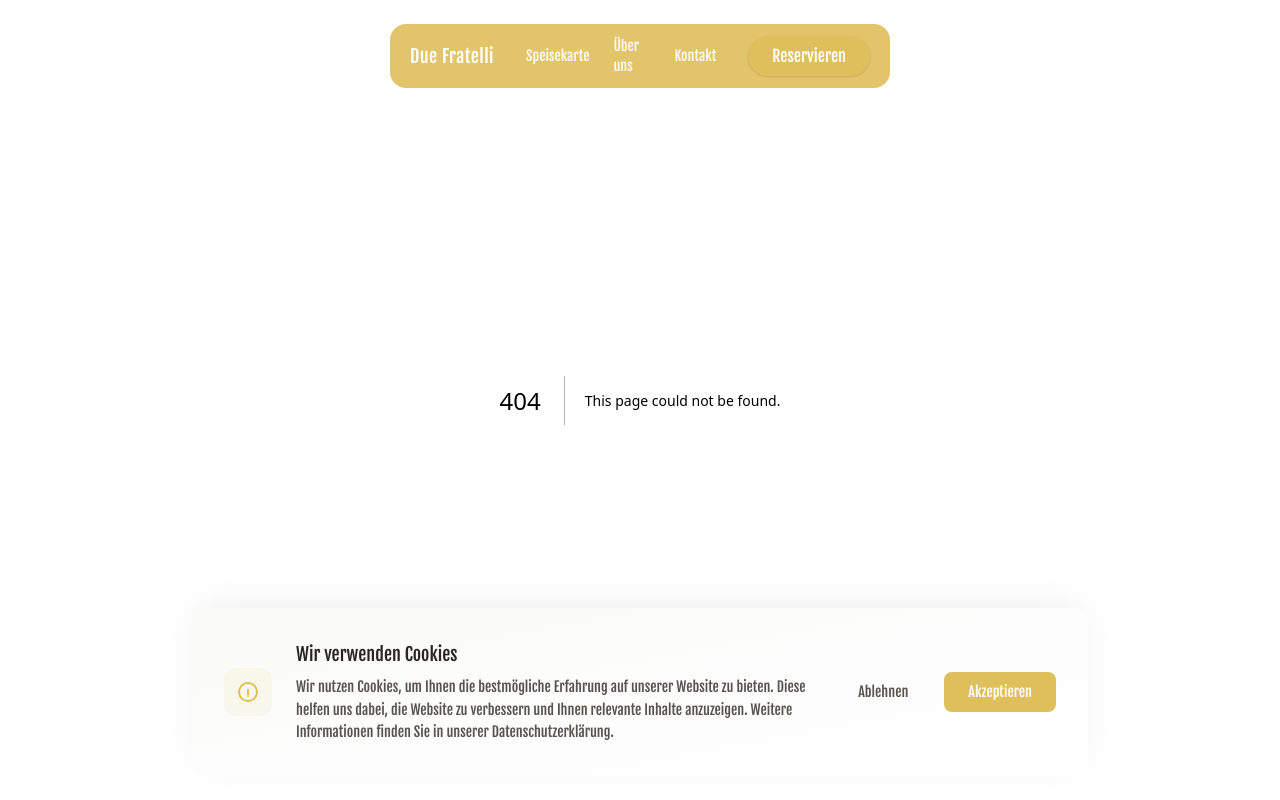
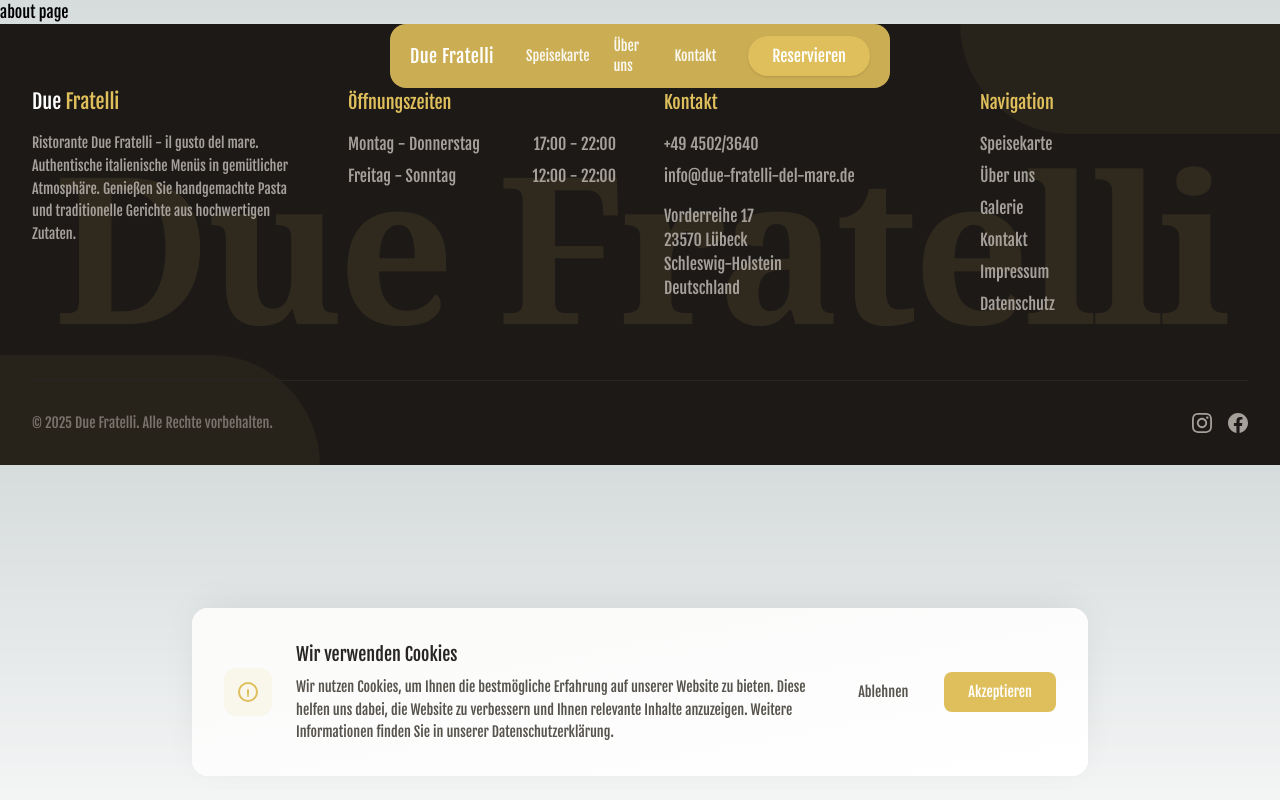
Before and after one commit to psuskin/due-fratelli, a Next.js app: page /about in a window 1280 px wide. Before the commit this address had no page. Shown: the top 800 px of the page. Built offline with nearby package versions, Linux system fonts and the light colour scheme.

Commit message:
Cut out leftmost person from 3 man image, Remove the '24 Jahre alt' circle, create sub pages

```diff
--- /dev/null
+++ b/src/app/about/page.tsx
@@ -0,0 +1,5 @@
+const AboutMainPage = () => {
+  return <main className="">about page</main>;
+};
+
+export default AboutMainPage;
--- /dev/null
+++ b/src/app/contact/page.tsx
@@ -0,0 +1,5 @@
+const Contact = () => {
+  return <main className="bg-white">contact</main>;
+};
+
+export default Contact;
--- /dev/null
+++ b/src/app/menu/page.tsx
@@ -0,0 +1,5 @@
+const MenuMainPage = () => {
+  return <main className="">menu</main>;
+};
+
+export default MenuMainPage;
--- a/src/components/OurChef.tsx
+++ b/src/components/OurChef.tsx
@@ -1,10 +1,10 @@
-"use client";
+'use client';
 
-import React, { useState } from "react";
-import { motion } from "framer-motion";
-import Image from "next/image";
-import Button from "./Button";
-import ReservationModal from "./ReservationModal";
+import { motion } from 'framer-motion';
+import Image from 'next/image';
+import { useState } from 'react';
+import Button from './Button';
+import ReservationModal from './ReservationModal';
 
 const OurChef = () => {
   const [isModalOpen, setIsModalOpen] = useState(false);
@@ -67,8 +67,8 @@
                   seines Berufs
                 </h2>
                 <p className="text-xl text-white/80 max-w-md mb-8">
-                  Mit Leidenschaft und Präzision in jedes Gericht, unser Chef
-                  schafft kulinarische Meisterwerke, die eine Geschichte erzählen.
+                  Mit Leidenschaft und Präzision in jedes Gericht, unser Chef schafft kulinarische
+                  Meisterwerke, die eine Geschichte erzählen.
                 </p>
 
                 {/* Reservation Button */}
@@ -88,7 +88,7 @@
         </div>
 
         {/* Age Badge */}
-        <motion.div
+        {/* <motion.div
           initial={{ opacity: 0, scale: 0.8, rotate: -10 }}
           whileInView={{ opacity: 1, scale: 1, rotate: 0 }}
           viewport={{ once: true }}
@@ -99,7 +99,7 @@
           <span className="text-sm text-white/90 uppercase tracking-wider">
             Jahre alt
           </span>
-        </motion.div>
+        </motion.div> */}
       </div>
 
       {/* Content Section */}
@@ -117,23 +117,18 @@
                 className="space-y-8"
               >
                 <div className="space-y-6">
-                  <div
-                    className="h-px w-12"
-                    style={{ backgroundColor: "#dfbf5b" }}
-                  />
+                  <div className="h-px w-12" style={{ backgroundColor: '#dfbf5b' }} />
                   <p className="text-lg text-stone-600 leading-relaxed">
-                    Diese Geschichte beginnt in Albanien. Tirana, die Hauptstadt
-                    eines ehrwürdigen Landes. Toni ist noch ein Teenager, aber
-                    sein kulinares Talent ist bereits offensichtlich. Bald
-                    darauf arbeitet er für das beste Restaurant der Stadt.
+                    Diese Geschichte beginnt in Albanien. Tirana, die Hauptstadt eines ehrwürdigen
+                    Landes. Toni ist noch ein Teenager, aber sein kulinares Talent ist bereits
+                    offensichtlich. Bald darauf arbeitet er für das beste Restaurant der Stadt.
                   </p>
                 </div>
 
                 <div className="pl-6 border-l-2 border-[#dfbf5b]">
                   <p className="text-lg text-stone-600 leading-relaxed">
-                    Im Jahr 2020, in der Wirbelsturm der Pandemie, wird er Teil
-                    unserer DUE-Familie. Jeder erkennt sofort: &quot;Ein
-                    Glücksfall!&quot;
+                    Im Jahr 2020, in der Wirbelsturm der Pandemie, wird er Teil unserer DUE-Familie.
+                    Jeder erkennt sofort: &quot;Ein Glücksfall!&quot;
                   </p>
                 </div>
               </motion.div>
@@ -147,17 +142,15 @@
                 className="space-y-8"
               >
                 <p className="text-lg text-stone-600 leading-relaxed">
-                  Der Erste im Küche und der Letzte, der geht. Was passieren
-                  musste, ist passiert: Im Jahr 2022 wurde Toni unser Chef. Es
-                  gibt keinen Zweifel: Er hat Due Fratelli auf den nächsten
-                  Level gebracht.
+                  Der Erste im Küche und der Letzte, der geht. Was passieren musste, ist passiert:
+                  Im Jahr 2022 wurde Toni unser Chef. Es gibt keinen Zweifel: Er hat Due Fratelli
+                  auf den nächsten Level gebracht.
                 </p>
 
                 {/* Values */}
                 <div className="pt-8 space-y-4">
                   <div className="flex flex-col gap-4">
-                    {["Leidenschaft", "Harte Arbeit", "Perfektion"].map(
-                      (value, index) => (
+                    {['Leidenschaft', 'Harte Arbeit', 'Perfektion'].map((value, index) => (
                       <motion.div
                         key={value}
                         initial={{ opacity: 0, x: -20 }}
@@ -174,8 +167,7 @@
                           {value}
                         </span>
                       </motion.div>
-                      )
-                    )}
+                    ))}
                   </div>
                 </div>
               </motion.div>
```
Also changed, not shown: 1 other file (tests, documents, lock files or other folders). Lines whose indentation alone changed are shown as unchanged.
